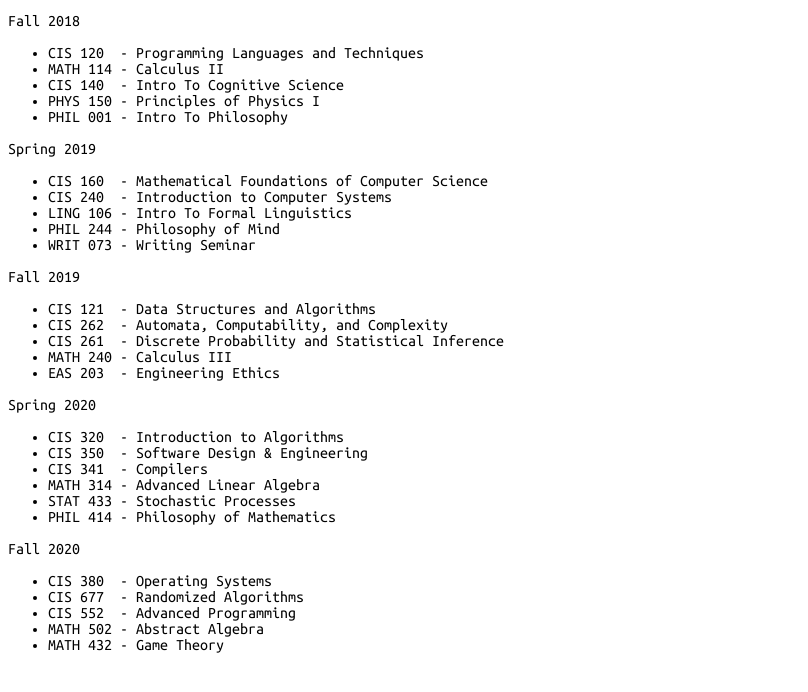
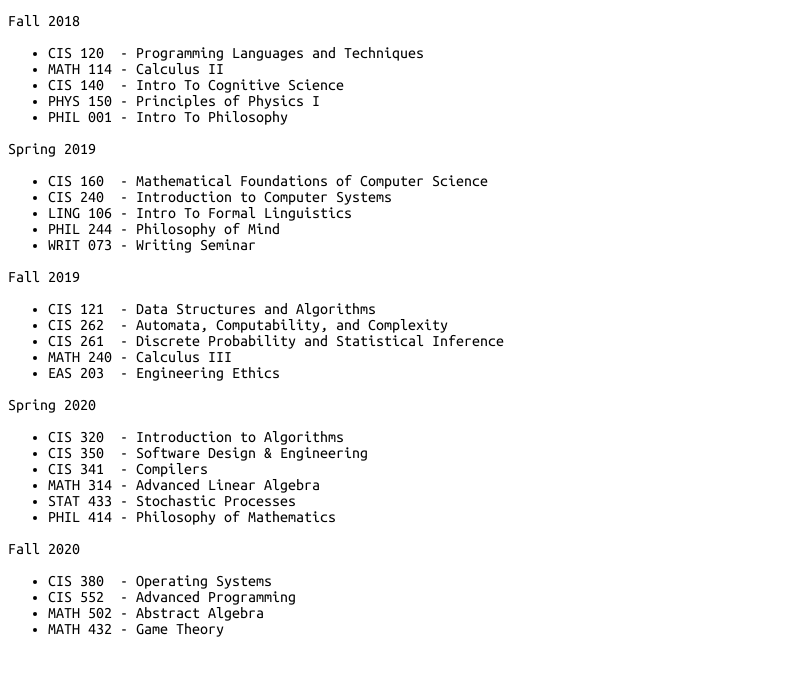
Before and after one commit to kassouni/kassouni.github.io, a plain HTML site: page coursework.html in a window 1280 px wide. Shown: the part 64-756 px from the top of the page, without its empty margins (0-808 px from the left). Drawn offline with Linux system fonts and the light colour scheme.

Commit message:
res + wc update

```diff
--- a/coursework.html
+++ b/coursework.html
@@ -60,7 +60,6 @@
                 <p>Fall 2020</p>
                 <ul class="coursework-list" id="f20cw">
                     <li>CIS 380&nbsp;&nbsp;- Operating Systems</li>
-                    <li>CIS 677&nbsp;&nbsp;- Randomized Algorithms</li>
                     <li>CIS 552&nbsp;&nbsp;- Advanced Programming</li>
                     <li>MATH 502 - Abstract Algebra</li>
                     <li>MATH 432 - Game Theory</li>
```
Also changed, not shown: 1 other file.
